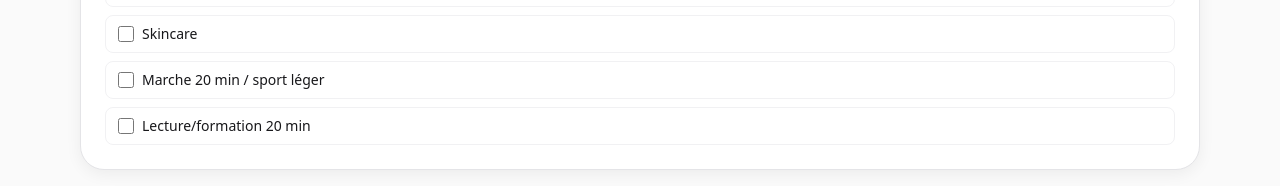
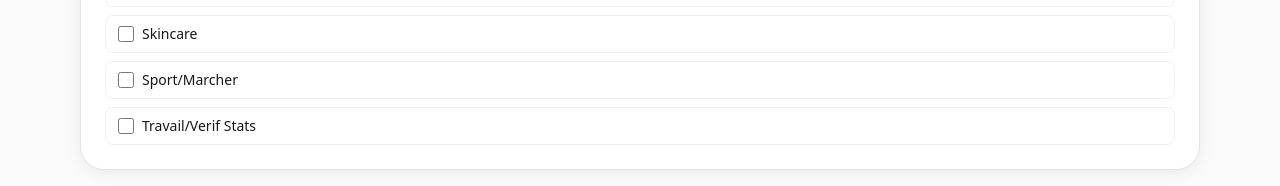
Before and after one commit to PaPyNoVa-84/Routine-All-Day, a React (Vite) app in the folder second-brain-weekly-react/: page /habits in a window 1280 px wide. Shown: the part 391-577 px from the top of the page. Built offline with nearby package versions, Linux system fonts and the light colour scheme.

Commit message:
Update Habits.jsx

```diff
--- a/second-brain-weekly-react/src/pages/Habits.jsx
+++ b/second-brain-weekly-react/src/pages/Habits.jsx
@@ -33,8 +33,8 @@ const generalRoutine = [
   { id:'g1', text:"Hydratation (1,5L)" },
   { id:'g2', text:"Étirements 10 min" },
   { id:'g3', text:"Skincare" },
-  { id:'g4', text:"Marche 20 min / sport léger" },
-  { id:'g5', text:"Lecture/formation 20 min" },
+  { id:'g4', text:"Sport/Marcher" },
+  { id:'g5', text:"Travail/Verif Stats" },
 ]
 
 /**
```
